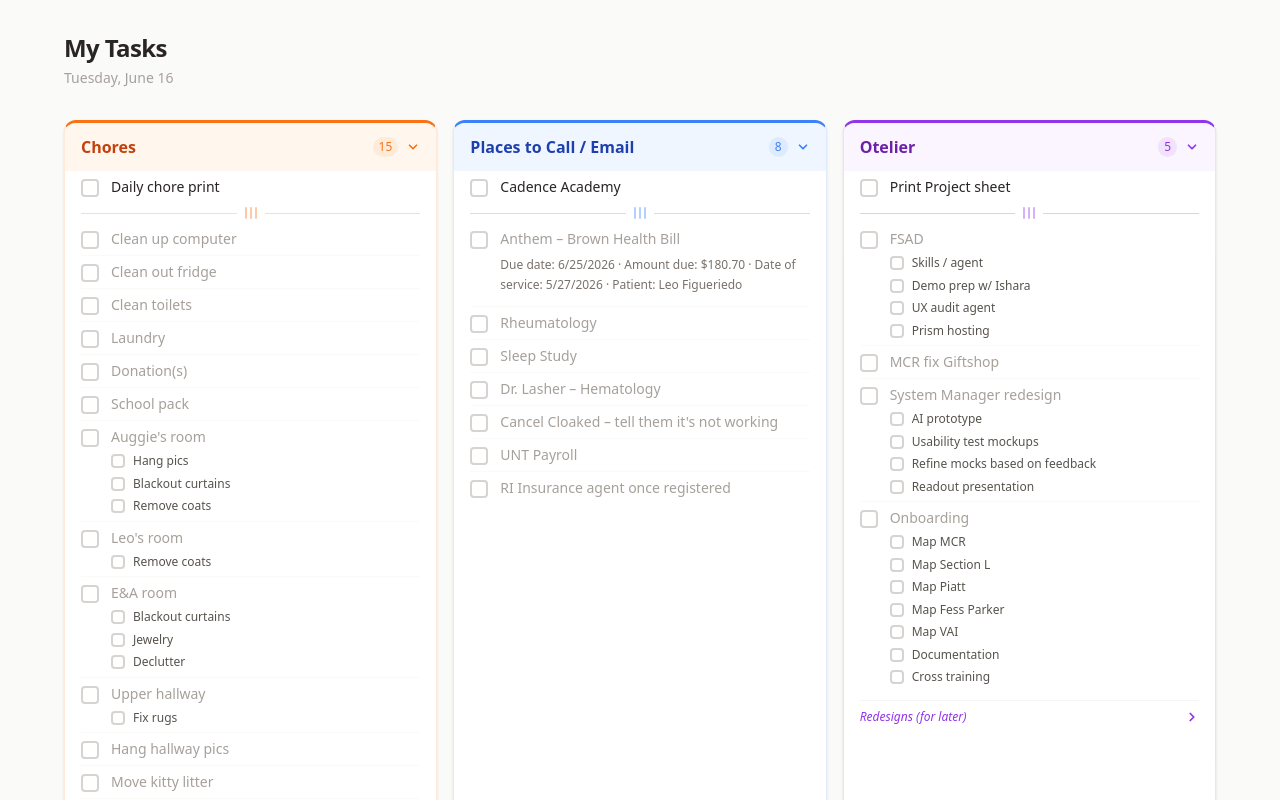
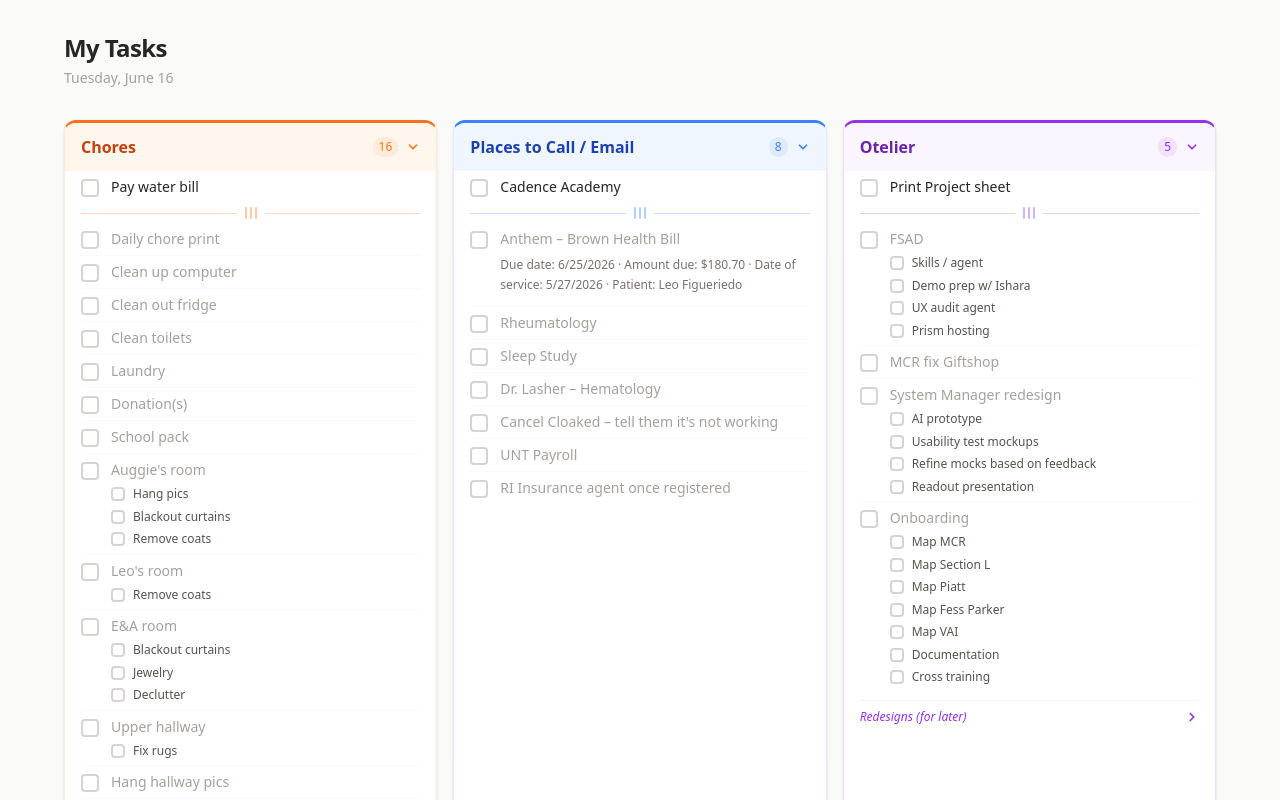
Before and after one commit to autumnhood1-fig/todolist, a React (Vite) app: page / in a window 1280 px wide. Shown: the top 800 px of the page. Built offline with nearby package versions, Linux system fonts and the light colour scheme.

Commit message:
Add Pay water bill to top of Chores

```diff
--- a/src/initialData.ts
+++ b/src/initialData.ts
@@ -84,6 +84,7 @@ export const INITIAL_CONTAINERS: Container[] = [
     name: 'Chores',
     size: 'big',
     items: [
+      { id: 'ch-0', text: 'Pay water bill', subSteps: [], completed: false },
       { id: 'ch-1', text: 'Daily chore print', subSteps: [], completed: false },
       { id: 'ch-2', text: 'Clean up computer', subSteps: [], completed: false },
       { id: 'ch-3', text: 'Clean out fridge', subSteps: [], completed: false },
```
Also changed, not shown: 2 other files (tests, documents, lock files or other folders).
